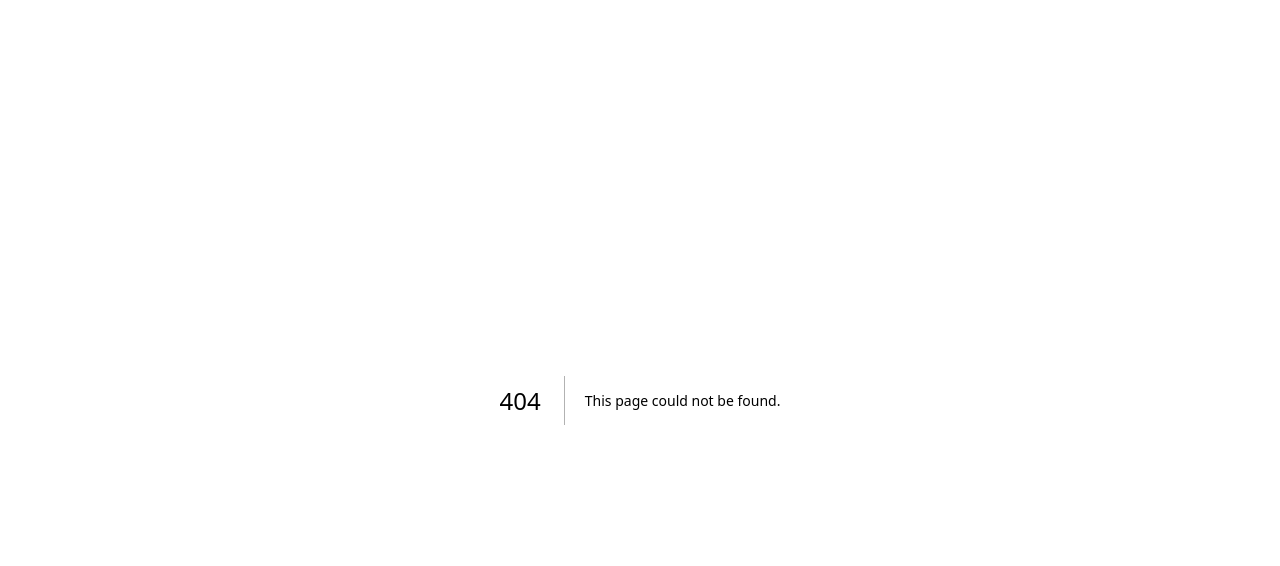
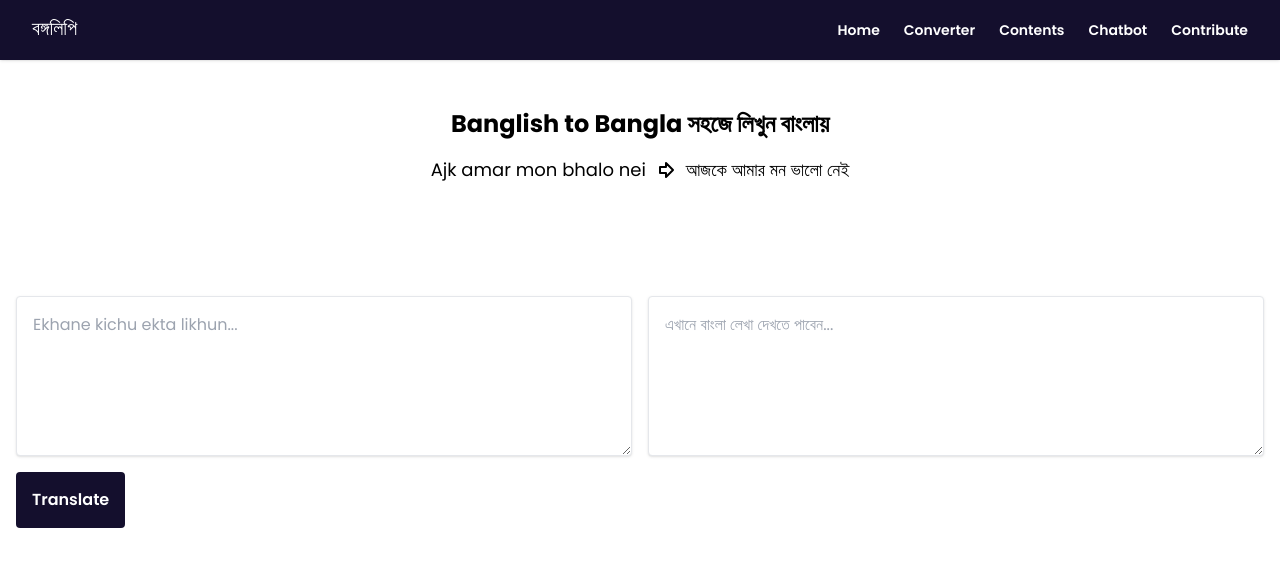
Before and after one commit to Khandakar227/bongolipi-bitfest, a Next.js app in the folder client/: page /converter in a window 1280 px wide. Before the commit this address had no page. Shown: the top 566 px of the page. Built offline with nearby package versions, Linux system fonts and the light colour scheme; no server answers.

Commit message:
translate route and ui

```diff
--- /dev/null
+++ b/client/app/converter/page.tsx
@@ -0,0 +1,70 @@
+"use client";
+import { BANGLISH_API } from "@/lib/const";
+import { ArrowBigRight } from "lucide-react";
+import { useState } from "react";
+
+export default function Converter() {
+  const [banglish, setBanglish] = useState("");
+  const [bangla, setBangla] = useState("");
+  const [loading, setLoading] = useState(false);
+
+  const onTranslate = async () => {
+    try {
+      if (!banglish) return;
+
+      const url = `${BANGLISH_API}/banglish`;
+      const options = {
+        method: "POST",
+        headers: { "Content-Type": "application/json" },
+        body: JSON.stringify({ text: banglish }),
+      };
+      setLoading(true);
+      const response = await fetch(url, options);
+      const data = await response.json();
+      setBangla(data.generated_text);
+    } catch (err) {
+      alert("Something went wrong. Please try again later.");
+      console.error(err);
+    } finally {
+      setLoading(false);
+    }
+  };
+  return (
+    <div className="min-h-screen">
+      <div className="py-12">
+        <h1 className="text-center text-2xl font-bold">
+          Banglish to Bangla সহজে লিখুন বাংলায়
+        </h1>
+        <p className="py-4 flex gap-2 justify-center items-center text-lg">
+          <span>Ajk amar mon bhalo nei</span> <ArrowBigRight /> আজকে আমার মন
+          ভালো নেই
+        </p>
+      </div>
+
+      <div className="py-12 px-4">
+        <div className="grid md:grid-cols-2 gap-4 items-stretch w-full">
+          <textarea
+            value={banglish}
+            onChange={(e) => setBanglish(e.target.value)}
+            className="p-4 shadow bg-white rounded border min-h-40"
+            placeholder="Ekhane kichu ekta likhun..."
+          ></textarea>
+
+          <textarea
+            value={bangla}
+            readOnly
+            className="p-4 shadow bg-white rounded border min-h-40"
+            placeholder="এখানে বাংলা লেখা দেখতে পাবেন..."
+          ></textarea>
+        </div>
+        <button
+          onClick={onTranslate}
+          disabled={loading}
+          className="bg-primary p-4 rounded font-semibold text-white mt-4"
+        >
+          {loading ? "Translating..." : "Translate"}
+        </button>
+      </div>
+    </div>
+  );
+}
--- a/client/app/globals.css
+++ b/client/app/globals.css
@@ -2,3 +2,7 @@
 @tailwind base;
 @tailwind components;
 @tailwind utilities;
+
+  *:focus {
+    @apply border-primary outline-none;
+  }
--- a/client/app/layout.tsx
+++ b/client/app/layout.tsx
@@ -1,5 +1,6 @@
 import type { Metadata } from "next";
 import "./globals.css";
+import Navbar from "@/components/common/Navbar";
 
 export const metadata: Metadata = {
   title: "BongoLipi",
@@ -16,6 +17,7 @@ export default function RootLayout({
       <body
         className={`font-poppins antialiased`}
       >
+        <Navbar />
         {children}
       </body>
     </html>
--- a/client/app/page.tsx
+++ b/client/app/page.tsx
@@ -1,9 +1,8 @@
-import Navbar from "@/components/common/Navbar";
 
 export default function Home() {
   return (
     <div>
-      <Navbar/>
+
     </div>
   );
 }
--- a/client/components/common/MobileSidebar.tsx
+++ b/client/components/common/MobileSidebar.tsx
@@ -28,7 +28,7 @@ export default function MobileSidebar() {
               <Link className="p-1 block" href={"/"}>Home</Link>
             </li>
             <li className="font-semibold hover:bg-green-800">
-              <Link className="p-1 block" href={"/"}>Converter</Link>
+              <Link className="p-1 block" href={"/converter"}>Converter</Link>
             </li>
             <li className="font-semibold hover:bg-green-800">
               <Link className="p-1 block" href={"/"}>Contents</Link>
--- a/client/components/common/Navbar.tsx
+++ b/client/components/common/Navbar.tsx
@@ -14,7 +14,7 @@ export default function Navbar() {
                 <ul className="flex gap-6 pr-4 text-sm items-center">
                     <li className="font-semibold"><Link href={"/"}>Home</Link></li>
                     <li className="font-semibold group relative">
-                        <Link href={"#features"}>Converter</Link>
+                        <Link href={"/converter"}>Converter</Link>
                     </li>
                     <li className="font-semibold group relative">
                         <Link href={"#features"}>Contents</Link>
--- /dev/null
+++ b/client/lib/const.ts
@@ -0,0 +1 @@
+export const BANGLISH_API = process.env.NEXT_PUBLIC_BANGLISH_API;
```
